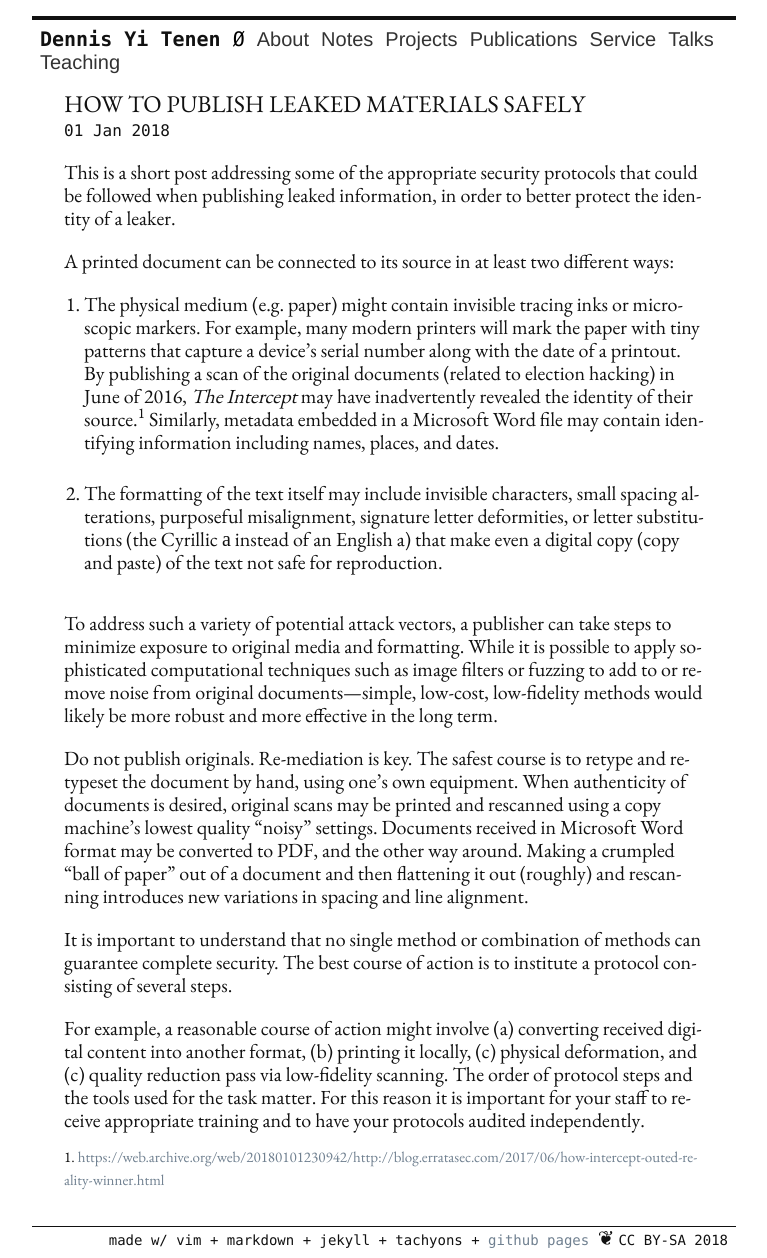
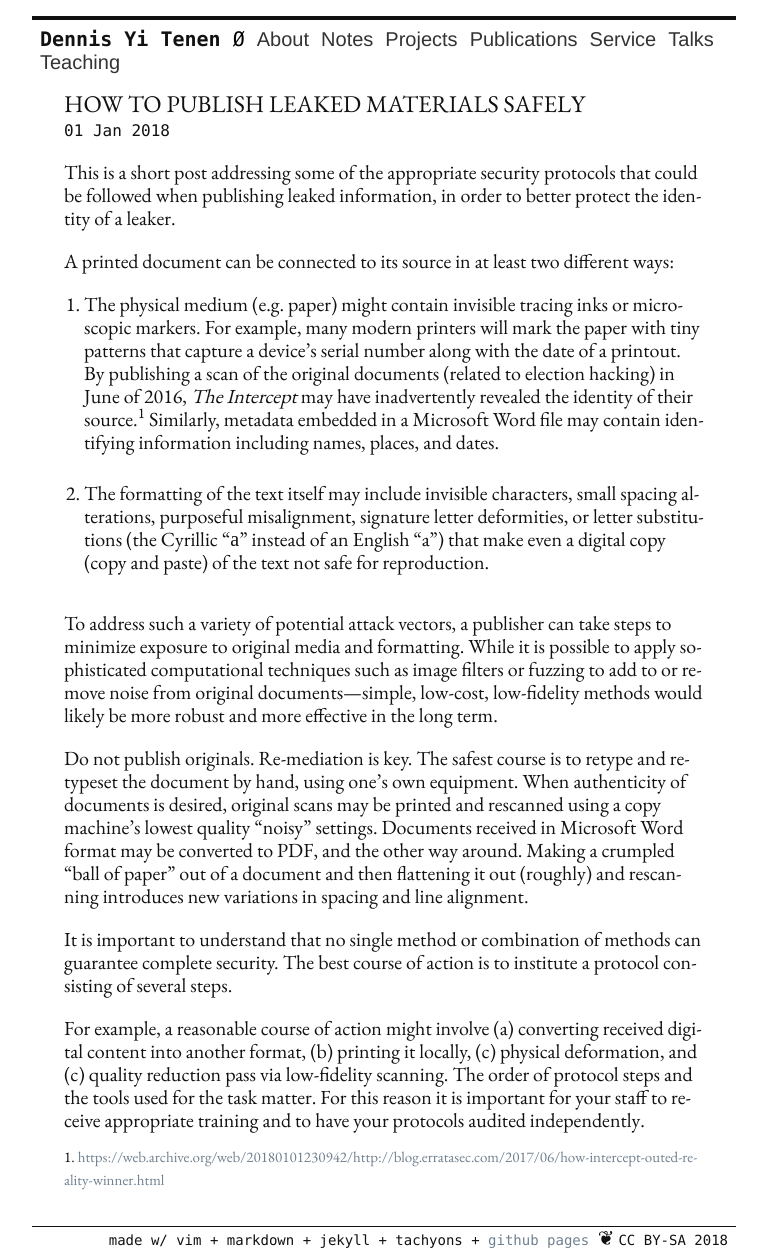
Before and after one commit to denten/denten.github.io, a Jekyll site: the page built from _posts/2018-01-01-leak-well.md, in a window 1280 px wide. Shown: the whole page, without its empty margins (256-1023 px from the left). Built offline with Jekyll 4.4.1, drawn with Linux system fonts in a browser that asks for light colours; nearby versions of some CDN libraries; library files that are not in the unit come from our copies.

Commit message:
add leaking materials

```diff
--- a/_posts/2018-01-01-leak-well.md
+++ b/_posts/2018-01-01-leak-well.md
@@ -24,7 +24,7 @@ including names, places, and dates.
 
 2. The formatting of the text itself may include invisible characters, small
    spacing alterations, purposeful misalignment, signature letter deformities,
-or letter substitutions (the Cyrillic а instead of an English a) that make
+or letter substitutions (the Cyrillic "а" instead of an English "a") that make
 even a digital copy (copy and paste) of the text not safe for reproduction.
 
 To address such a variety of potential attack vectors, a publisher can take
```
